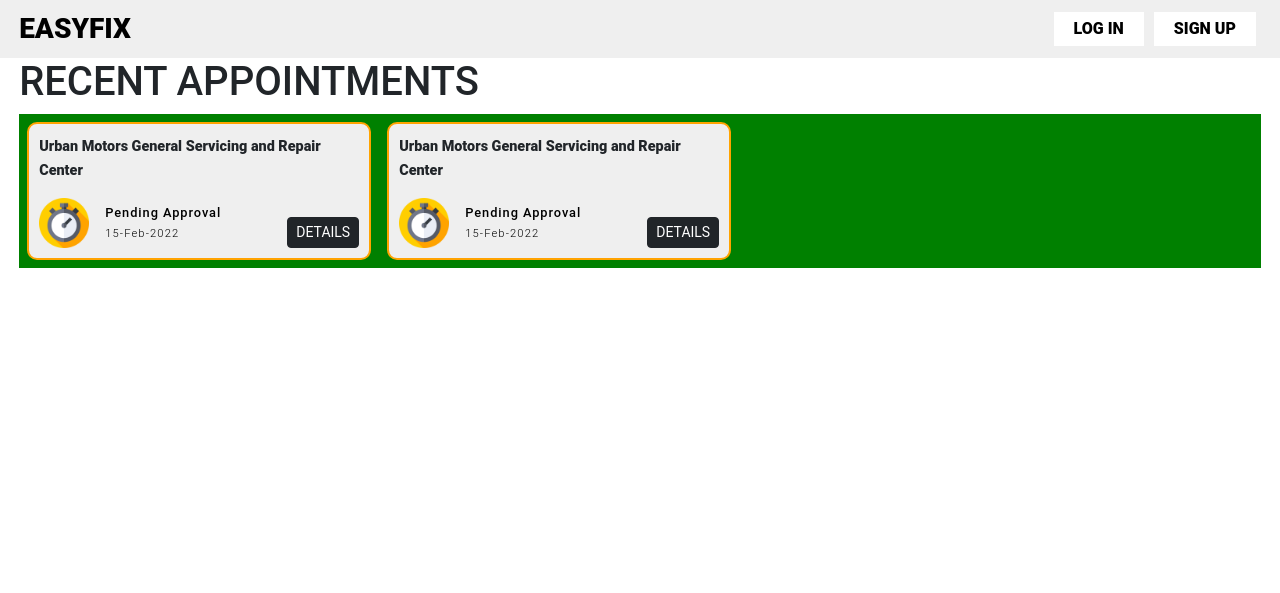
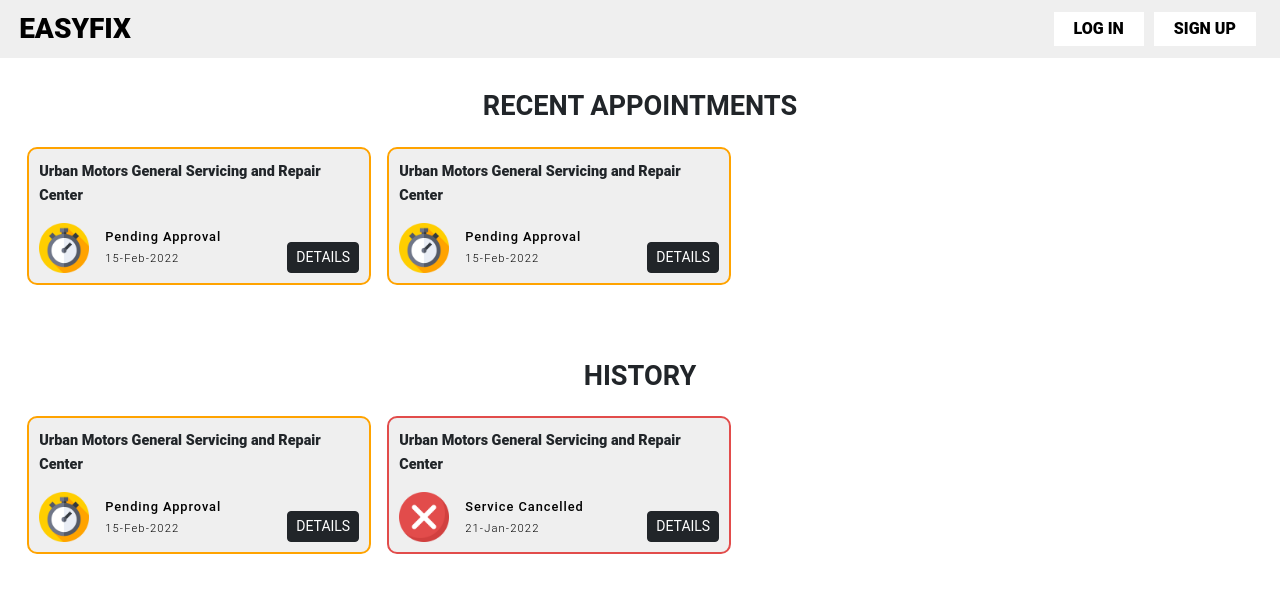
Before and after one commit to jaymo99/easyfix, a PHP site: page /client-appointments.php in a window 1280 px wide. Shown: the top 593 px of the page. Run offline with PHP 8.4, Linux system fonts and the light colour scheme.

Commit message:
complete client-appointments UI

```diff
--- a/client-appointments.php
+++ b/client-appointments.php
@@ -24,9 +24,9 @@
 
     <div class="body_container">
         <div class="recent-appointments">
-            <h1>RECENT APPOINTMENTS</h1>
+            <h1 class="section-heading">RECENT APPOINTMENTS</h1>
             <div class="appointments-collection">
-                <div class="appointment-card-container">
+                <div class="appointment-card-container service-pending">
                     <div class="appointment-card">
                         <div class="appointment-card-title">
                             <span>Urban Motors General Servicing and Repair Center</span>
@@ -43,7 +43,7 @@
                         </div>
                     </div>
                 </div>
-                <div class="appointment-card-container">
+                <div class="appointment-card-container service-pending">
                     <div class="appointment-card">
                         <div class="appointment-card-title">
                             <span>Urban Motors General Servicing and Repair Center</span>
@@ -62,6 +62,45 @@
                 </div>
             </div>
         </div>
+        <div class="recent-appointments">
+            <h1 class="section-heading">HISTORY</h1>
+            <div class="appointments-collection">
+                <div class="appointment-card-container service-pending">
+                    <div class="appointment-card">
+                        <div class="appointment-card-title">
+                            <span>Urban Motors General Servicing and Repair Center</span>
+                        </div>
+                        <div class="appointment-card-content">
+                            <div class="appointment-card-col">
+                                <img src="graphics/stopwatch.png" alt="">
+                                <div class="appointment-card-col2">
+                                    <span class="span-status">Pending Approval</span>
+                                    <span class="span-date">15-Feb-2022</span>
+                                </div>
+                            </div>
+                            <button class="btn btn-dark btn-sm">DETAILS</button>
+                        </div>
+                    </div>
+                </div>
+                <div class="appointment-card-container service-cancelled">
+                    <div class="appointment-card">
+                        <div class="appointment-card-title">
+                            <span>Urban Motors General Servicing and Repair Center</span>
+                        </div>
+                        <div class="appointment-card-content">
+                            <div class="appointment-card-col">
+                                <img src="graphics/cancel.png" alt="">
+                                <div class="appointment-card-col2">
+                                    <span class="span-status">Service Cancelled</span>
+                                    <span class="span-date">21-Jan-2022</span>
+                                </div>
+                            </div>
+                            <button class="btn btn-dark btn-sm">DETAILS</button>
+                        </div>
+                    </div>
+                </div>
+            </div>
+        </div>
 
     <script src="bootstrap/js/bootstrap.bundle.js"></script>
 </body>
--- a/css/style.css
+++ b/css/style.css
@@ -212,26 +212,44 @@
     margin-top: 3em;
 }
 
-.book-appointment h2 {
+.section-heading {
     font-size: 1.7rem;
     font-weight: 700;
     text-align: center;
     margin-bottom: 1rem;
 }
 
+.recent-appointments {
+    margin: 2em 0 4.2em;
+}
+
 .appointments-collection {
     display: flex;
     flex-wrap: wrap;
     justify-content: center;
-    background-color: green;
 }
 
 .appointment-card-container {
     display: table;
     margin: .5em;
-    border: 2px solid #FFA300;
     border-radius: 10px;
     background-color: #EFEFEF;
+}
+
+.service-cancelled {
+    border: 2px solid #E24C4B;
+}
+
+.service-approved {
+    border: 2px solid #4BAE4F;
+}
+
+.service-pending {
+    border: 2px solid #FFA300;
+}
+
+.service-upcoming {
+    border: 2px solid #7DD0CA;
 }
 
 .appointment-card {
--- a/view-mechanic.php
+++ b/view-mechanic.php
@@ -90,7 +90,7 @@
 
         <div class="book-appointment-container">
             <div class="book-appointment my-responsive-form">
-                <h2>BOOK APPOINTMENT</h2>
+                <h2 class="section-heading">BOOK APPOINTMENT</h2>
                 <form action="">
                     <div class="appointment-form-row">
                         <label for="appointment_date" class="my-placeholder">Appointment Date:</label>
```
